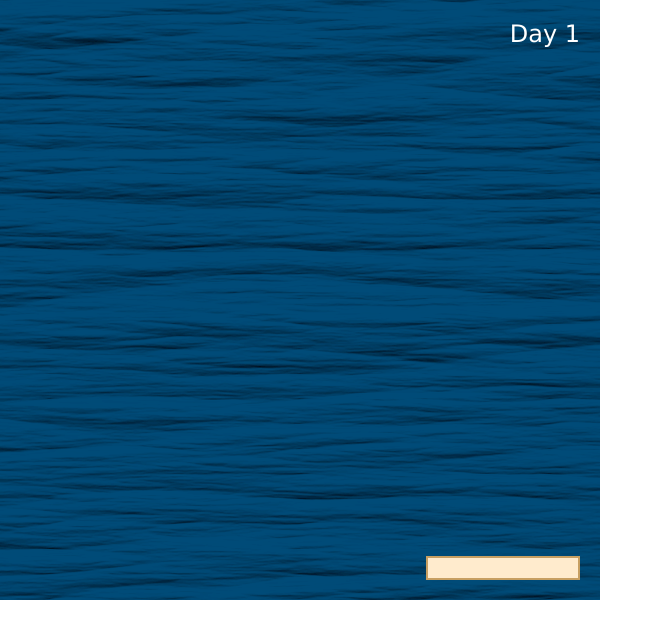
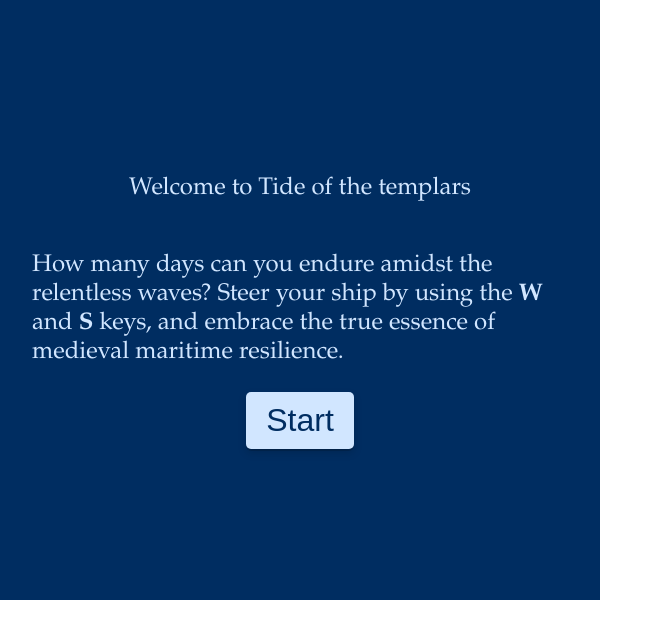
Before and after one commit to js13kGames/Tide-of-the-Templars, a website built with webpack: page src/index.html in a window 1280 px wide. Shown: the whole page, without its empty margins (0-663 px from the left). Built offline with nearby package versions, Linux system fonts and the light colour scheme; what kontra would draw is missing.

Commit message:
Start screen

```diff
--- a/src/index.html
+++ b/src/index.html
@@ -15,6 +15,9 @@
         margin: 0;
         padding: 0;
         transition: filter 2s ease;
+        font-family: 'Garamond', serif;
+        font-size: 1rem;
+        color: white;
       }
 
       #background {
@@ -65,8 +68,8 @@
       z-index: 1;
       top: 20px;
       right: 20px;
-      color: white;
-      font: 24px Verdana, sans-serif;
+      font-size: 1.5rem;
+      line-height: 1.5rem;
     }
 
     .night {
@@ -81,13 +84,43 @@
       background-color: rgba(100,0,0,0.5);
       color: #FFF;
       text-align: center;
-      font: 64px Verdana, sans-serif;
+      font-size: 4rem;
+      line-height: 4rem;
       display: none;
     }
 
     #result {
       font-size: 32px;
     }
+
+    #start-screen {
+        position: absolute;
+        top: 0;
+        left: 0;
+        z-index: 2;
+        width: 100%;
+        height: 100%;
+        background-color: #002d61;;
+        display: flex;
+        justify-content: center;
+        align-items: center;
+        flex-direction: column;
+        color: #d1e6ff;
+        font-size: 24px;
+        padding: 2rem;
+        box-sizing: border-box;
+      }
+      #start-button,
+      #restart {
+        padding: 10px 20px;
+        background-color: #d1e6ff;
+        color: #002d61;
+        border: none;
+        border-radius: 5px;
+        font-size: 2rem;
+        cursor: pointer;
+        box-shadow: 0 2px 0 rgba(0, 0, 0, 0.15), 0 4px 8px rgba(0, 0, 0, 0.15);
+      }
 
     @keyframes move-background {
       from {
@@ -109,6 +142,11 @@
         <p id="result">You navigated 4234 hours</p>
         <button id='restart'>Restart</button>
       </div>
+      <div id="start-screen">
+        <p>Welcome to Tide of the templars</p>
+        <p>How many days can you endure amidst the relentless waves? Steer your ship by using the <b>W</b> and <b>S</b> keys, and embrace the true essence of medieval maritime resilience.</p>
+        <button id="start-button">Start</button>
+      </div>
     </div>
     <canvas id="game" tabindex="1" width="600" height="600"></canvas>
     </body>
--- a/src/index.ts
+++ b/src/index.ts
@@ -17,7 +17,6 @@ import waterSvg from "../assets/water.svg";
     background.style.backgroundImage = `url(${waterSvg})`
     const UP = 'arrowup';
     const DOWN = 'arrowdown';
-
     function timePassed(reset=false) {
       hoursPassed = reset ? 0 : hoursPassed+1;
       if(hoursPassed % 12 == 0) bodyDocument.classList.toggle('night');
@@ -198,4 +197,12 @@ import waterSvg from "../assets/water.svg";
       gameoverElement.style.display = ''
     }
 
-    loop.start();
+    window.onload = () => {
+      const startButton = document.getElementById('start-button');
+      const startScreen = document.getElementById('start-screen');
+
+      startButton.addEventListener('click', () => {
+        startScreen.style.display = 'none';
+        loop.start();
+      });
+    };
```
